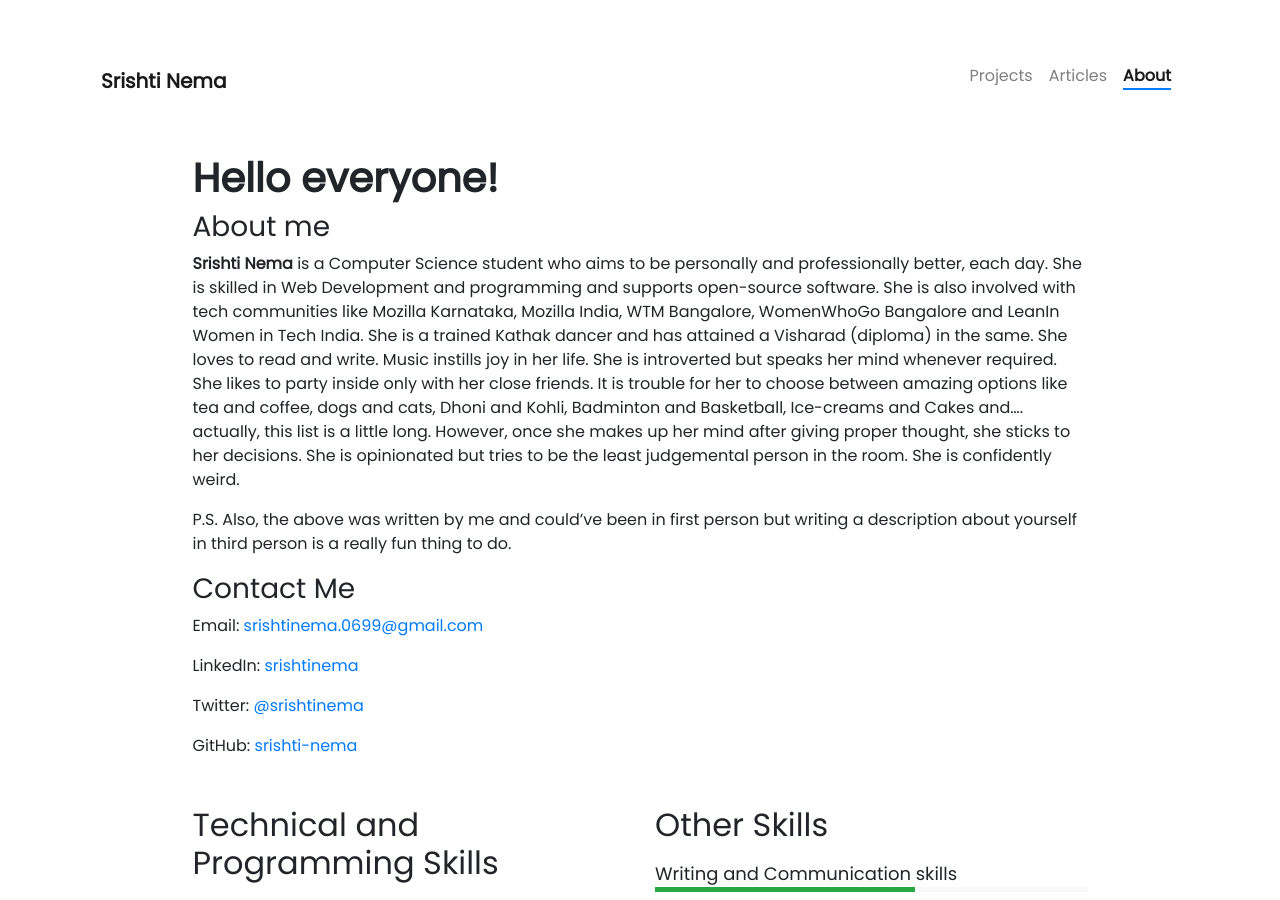
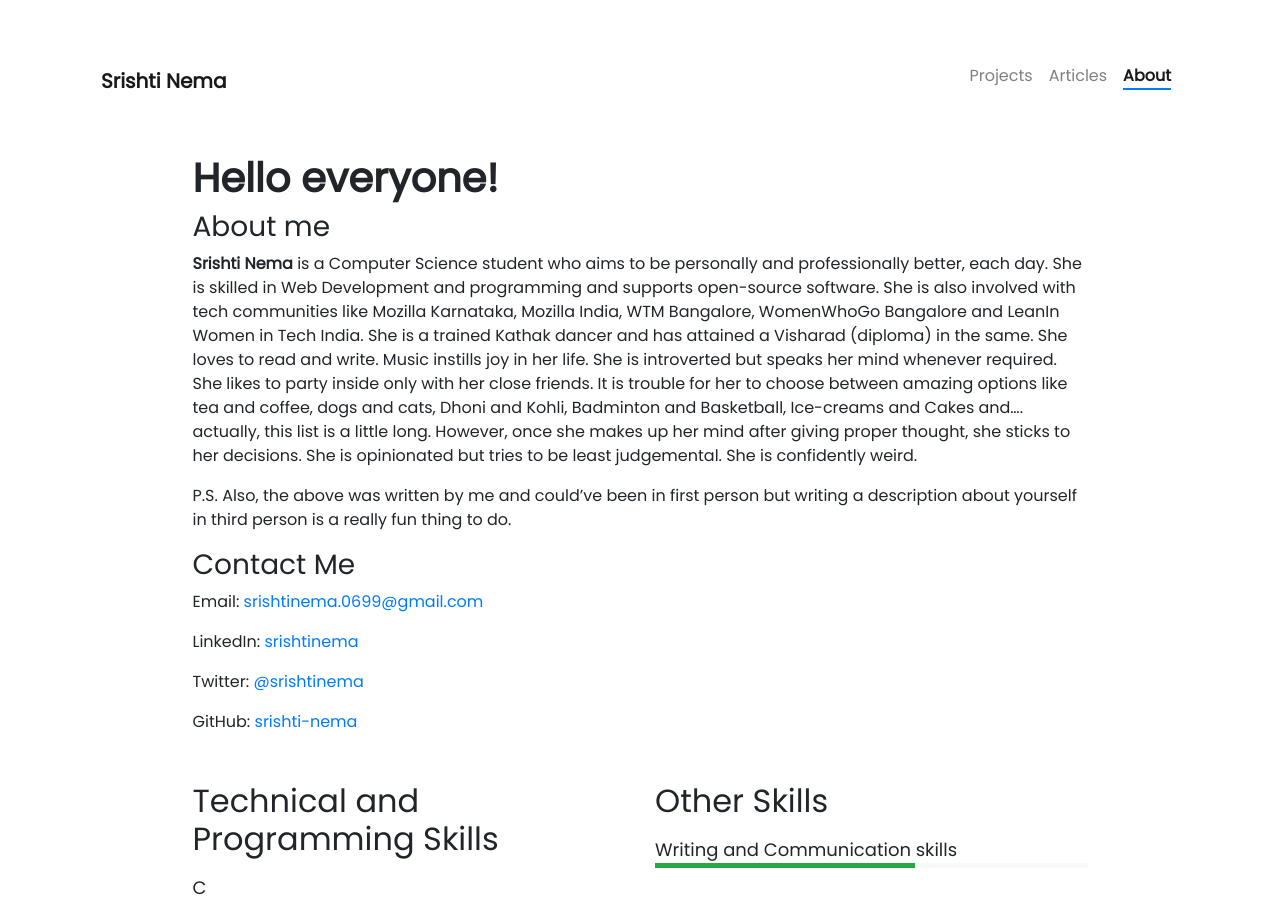
Before and after one commit to srishti-nema/srishti-nema.github.io, a Jekyll site: the page built from pages/about.md, in a window 1280 px wide and 900 px high. Built offline with Jekyll 4.4.1, drawn with Linux system fonts in a browser that asks for light colours; nearby versions of some CDN libraries; comment, search, counter and statistics services are not loaded.

Commit message:
text changes

```diff
--- a/pages/about.md
+++ b/pages/about.md
@@ -9,7 +9,7 @@ weight: 3
 
 ### About me
 
-**{{ site.author.name }}** is a Computer Science student who aims to be personally and professionally better, each day. She is skilled in Web Development and programming and supports open-source software. She is also involved with tech communities like Mozilla Karnataka, Mozilla India, WTM Bangalore, WomenWhoGo Bangalore and LeanIn Women in Tech India. She is a trained Kathak dancer and has attained a Visharad (diploma) in the same. She loves to read and write. Music instills joy in her life. She is introverted but speaks her mind whenever required. She likes to party inside only with her close friends. It is trouble for her to choose between amazing options like tea and coffee, dogs and cats, Dhoni and Kohli, Badminton and Basketball, Ice-creams and Cakes and.... actually, this list is a little long. However, once she makes up her mind after giving proper thought, she sticks to her decisions. She is opinionated but tries to be the least judgemental person in the room. She is confidently weird.
+**{{ site.author.name }}** is a Computer Science student who aims to be personally and professionally better, each day. She is skilled in Web Development and programming and supports open-source software. She is also involved with tech communities like Mozilla Karnataka, Mozilla India, WTM Bangalore, WomenWhoGo Bangalore and LeanIn Women in Tech India. She is a trained Kathak dancer and has attained a Visharad (diploma) in the same. She loves to read and write. Music instills joy in her life. She is introverted but speaks her mind whenever required. She likes to party inside only with her close friends. It is trouble for her to choose between amazing options like tea and coffee, dogs and cats, Dhoni and Kohli, Badminton and Basketball, Ice-creams and Cakes and.... actually, this list is a little long. However, once she makes up her mind after giving proper thought, she sticks to her decisions. She is opinionated but tries to be least judgemental. She is confidently weird.
 
 P.S. Also, the above was written by me and could've been in first person but writing a description about yourself in third person is a really fun thing to do.
 
```
